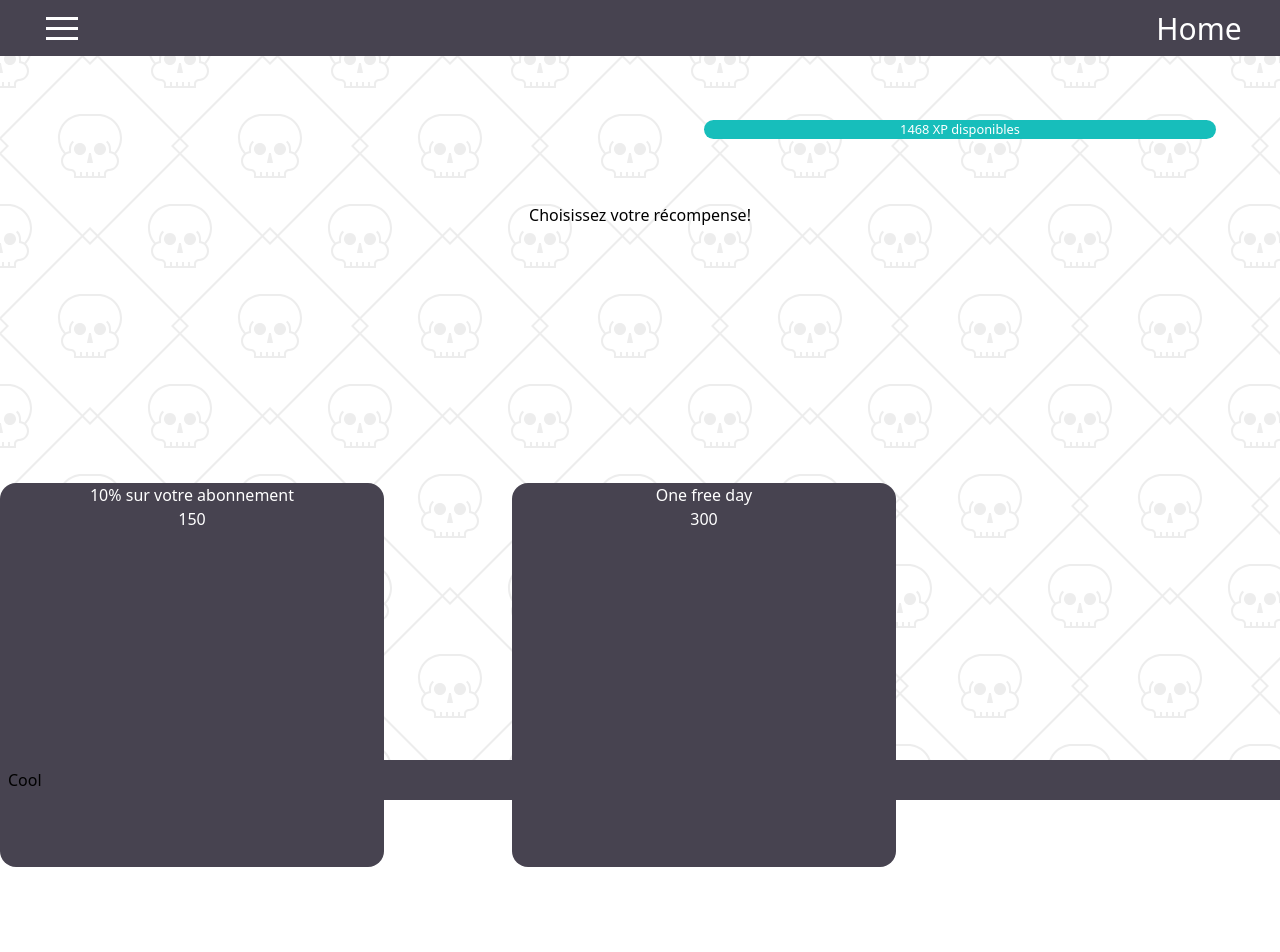
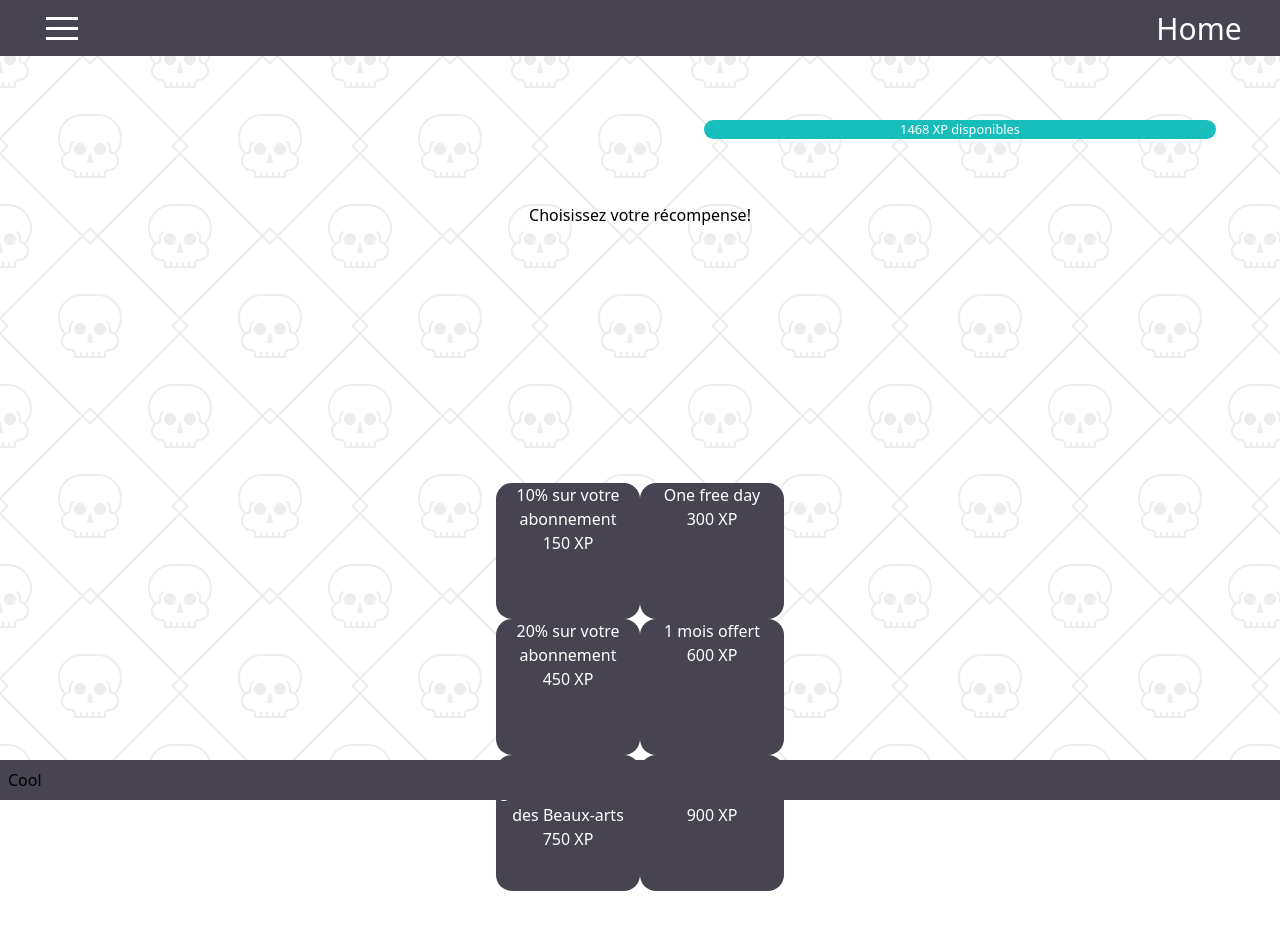
Before and after one commit to teasmade/nts-js-202103-p2-bicloo, a React (Create React App) app: page /shop in a window 1280 px wide. Shown: the top 952 px of the page. After the commit the page ends 891 px from the top, so only its background shows below. Built offline with nearby package versions, Linux system fonts and the light colour scheme.

Commit message:
css modificattion

```diff
--- a/src/components/shop/reward.css
+++ b/src/components/shop/reward.css
@@ -1,12 +1,13 @@
 .rewards {
-  display: grid;
-  grid-template-columns: repeat(2, 1fr);
-  grid-gap: 10vw;
-  justify-items: center;
+  display : flex;
+  flex-direction : row;
+  flex-wrap :wrap;
+  justify-content:center;
 }
 .reward {
-  width: 30vw;
-  height: 30vw;
+  flex-basis : 50%;
+  width: 3em;
+  height: 8.5em;
   background: #474350;
   border-radius: 16px;
   color: white;
@@ -14,11 +15,14 @@
 }
 
 .rewardActive {
-  border: 5px solid gold;
-  width: 30vw;
-  height: 30vw;
-  background: #474350;
+  transition: all 1.5s ease-out;
+  order:-1;
+  flex-basis : 50%;
+  border: 2px solid gold;
+  width: 3em;
+  height: 8.5em;
+  background: #252327;
   border-radius: 16px;
-  color: white;
+  color: gold;
   text-align: center;
 }
--- a/src/components/shop/rewardsData.jsx
+++ b/src/components/shop/rewardsData.jsx
@@ -1,40 +1,19 @@
 const rewardsData = [
-  { id: 1, rewardName: '10% sur votre abonnement', price: 150 },
+  { id: 1, rewardName: '10% sur votre abonnement', price: '150 XP' },
 
-  { id: 2, rewardName: 'One free day', price: 300 },
+  { id: 2, rewardName: 'One free day', price: '300 XP' },
 
-  { id: 3, rewardName: '20% sur votre abonnement', price: 450 },
+  { id: 3, rewardName: '20% sur votre abonnement', price: '450 XP' },
 
-  { id: 4, rewardName: '1 mois offert', price: 600 },
+  { id: 4, rewardName: '1 mois offert', price: '600 XP' },
 
   {
     id: 5,
-    rewardName: 'une entrée gratuite au Musée des Beaux arts',
-    price: 750,
+    rewardName: 'Une entrée gratuite au Musée des Beaux-arts',
+    price: '750 XP',
   },
 
-  { id: 6, rewardName: '1 repas dans un restaurant', price: 900 },
+  { id: 6, rewardName: '1 repas dans un restaurant', price: '900 XP' },
 ];
 
 export default rewardsData;
-
-// <div className="shopBody">
-// <div className="container">
-//   <div className="xpbar">1468 XP disponibles</div>
-//   <div className="choose">Choisissez votre récompense!</div>
-// </div>
-// <div className="rewards">
-//   <Reward name="10% sur votre abonnement" price="150 XP" />
-//   <Reward
-//     name="une entrée gratuite au Musée des Beaux arts"
-//     price="100 XP"
-//   />
-//   <Reward name="1 mois offert" price="200 XP" />
-//   <Reward name="1 repas dans un restaurant" price="200 XP" />
-//   <Reward
-//     name="une entrée gratuite au Musée des Beaux arts"
-//     price="100 XP"
-//   />
-//   <Reward name="1 mois offert" price="200 XP" />
-// </div>
-// </div>
```
